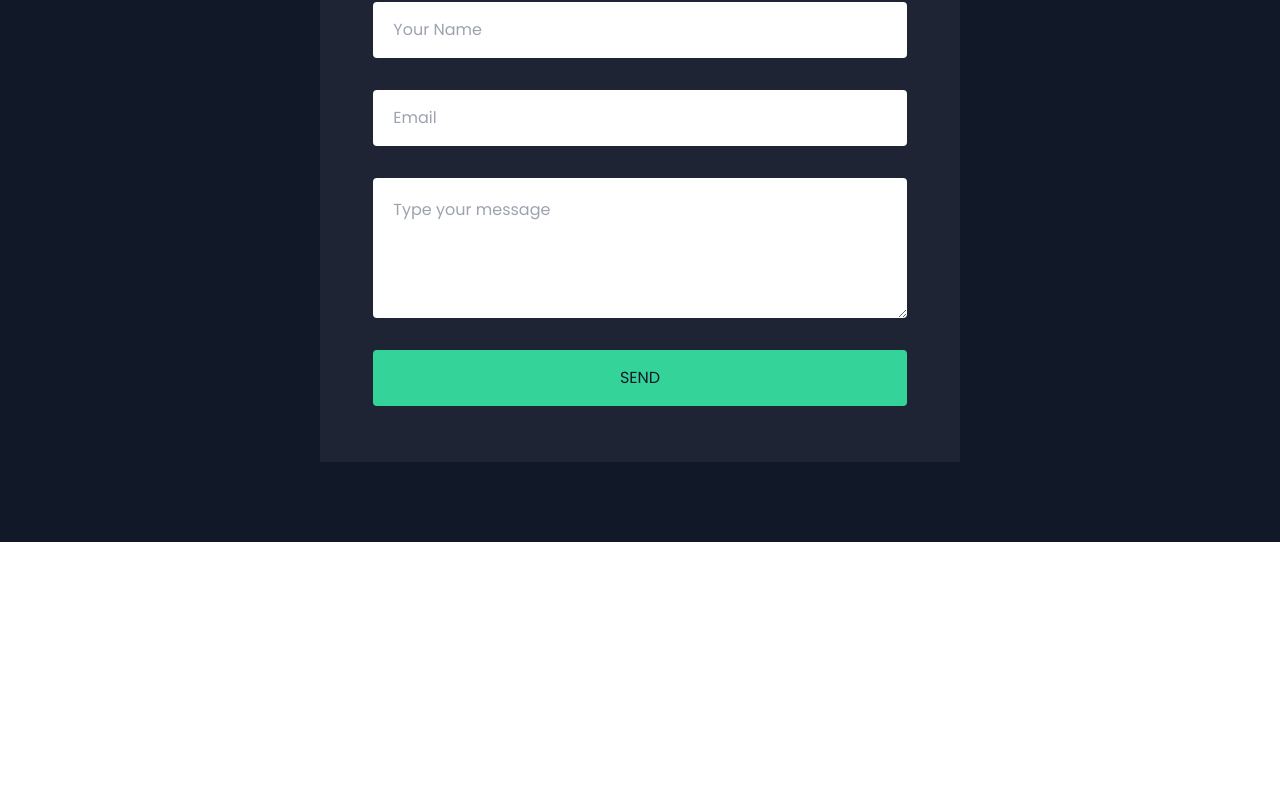
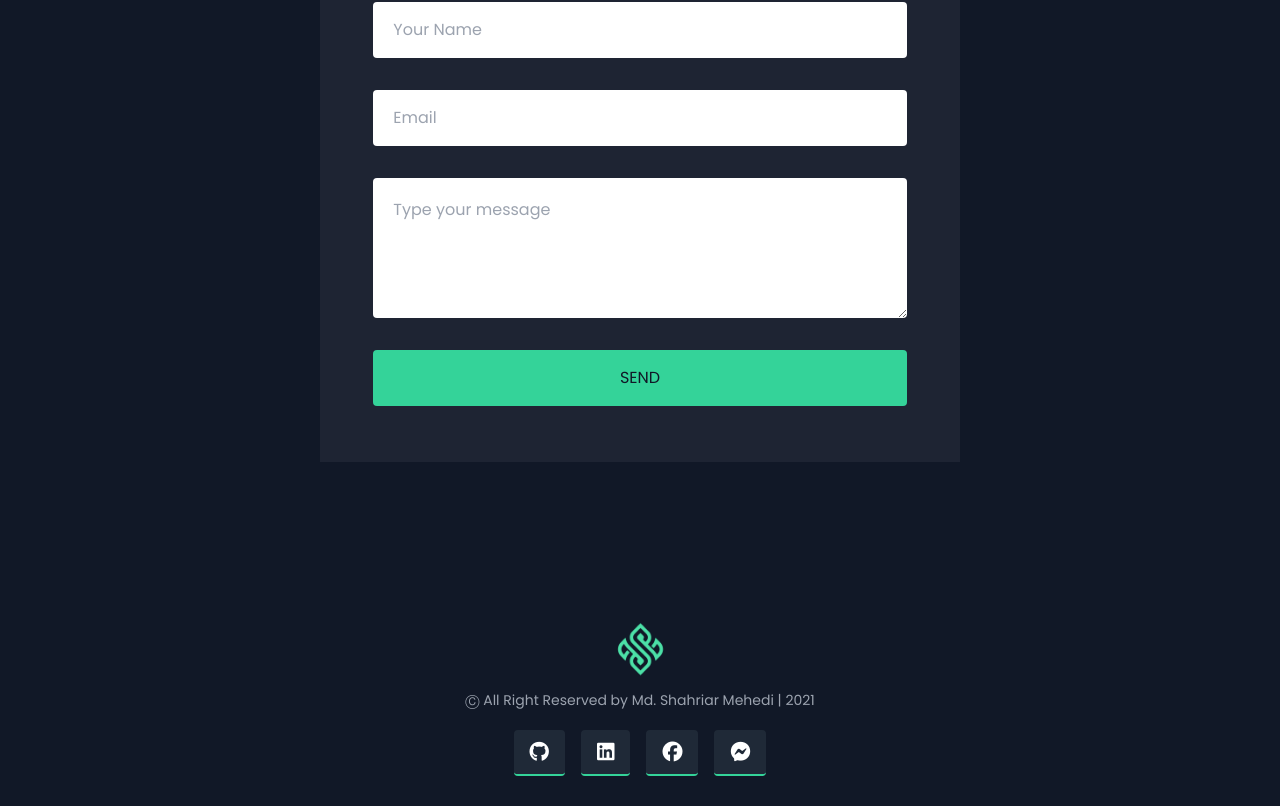
Before and after one commit to shahriarmehedi/my-portfolio, a React (Create React App) app: page / in a window 1280 px wide. Shown: the part 4466-5272 px from the top of the page. Before the commit the page ends 5008 px from the top, so only its background shows below. Built offline with nearby package versions, Linux system fonts and the light colour scheme; what animated-tailwindcss would draw is missing.

Commit message:
footer added

```diff
--- a/src/pages/Blogs/Blogs.jsx
+++ b/src/pages/Blogs/Blogs.jsx
@@ -20,7 +20,7 @@ const Blogs = () => {
             <div className="grid grid-cols-1 lg:grid-cols-3 gap-5 container mx-auto">
                 {
                     blogs.map(blog =>
-                        <div key={blog.blogId} className="pb-10 rounded-box bg-3 mx-auto">
+                        <div key={blog.blogId} className="pb-10 rounded-box bg-3 w-11/12  mx-auto">
                             <img className="rounded  h-52 mx-auto mb-5 w-full" src={blog?.blogIMG} alt="" />
                             <h2 className="my-5 w-5/6 mx-auto text-xl font-semibold"> {blog?.blogTitle} </h2>
                             <h3 className="my-5 text-sm"> {blog?.blogSubtitle} </h3>
--- /dev/null
+++ b/src/pages/Footer/Footer.jsx
@@ -0,0 +1,19 @@
+import React from 'react';
+import shahriar_logo from '../../../src/assets/images/shahriars_logo.png'
+
+const Footer = () => {
+    return (
+        <div className=" bg-gray-900 text-white pt-20 pb-10 mx-auto">
+            <img className="mx-auto h-14 mb-3" src={shahriar_logo} alt="" />
+            <p className="w-5/6 lg:w-full mx-auto text-sm text-gray-400">Ⓒ All Right Reserved by Md. Shahriar Mehedi | 2021</p>
+            <div className="pt-7">
+                <a href="https://github.com/shahriarmehedi" target="_blank" rel="noreferrer" className="px-4 transform transition duration-300 hover:scale-110 border-bottom border-b-2 border-green-400 text-xl py-2 bg-gray-800 text-white rounded m-2"><i className="fab fa-github"></i></a>
+                <a href="https://www.linkedin.com/in/shahriarmehedi/" target="_blank" rel="noreferrer" className="px-4 transform transition duration-300 hover:scale-110 border-bottom border-b-2 border-green-400 text-xl py-2  bg-gray-800 text-white rounded m-2"><i className="fab fa-linkedin"></i></a>
+                <a href="https://www.facebook.com/its.shahriar" target="_blank" rel="noreferrer" className="px-4 transform transition duration-300 hover:scale-110 border-bottom border-b-2 border-green-400 text-xl py-2  bg-gray-800 text-white rounded m-2"><i className="fab fa-facebook"></i></a>
+                <a href="https://m.me/its.shahriar" target="_blank" rel="noreferrer" className="px-4 transform transition duration-300 hover:scale-110 border-bottom border-b-2 border-green-400 text-xl py-2  bg-gray-800 text-white rounded m-2"><i className="fab fa-facebook-messenger"></i></a>
+            </div>
+        </div>
+    );
+};
+
+export default Footer;
--- a/src/pages/Home/Home.jsx
+++ b/src/pages/Home/Home.jsx
@@ -3,6 +3,7 @@ import About from '../About/About';
 import Banner from '../Banner/Banner';
 import Blogs from '../Blogs/Blogs';
 import Contact from '../Contact/Contact';
+import Footer from '../Footer/Footer';
 import Projects from '../Projects/Projects';
 import Header from '../shared/Header';
 
@@ -15,6 +16,7 @@ const Home = () => {
             <Projects></Projects>
             <Blogs></Blogs>
             <Contact></Contact>
+            <Footer></Footer>
         </div>
     );
 };
```
